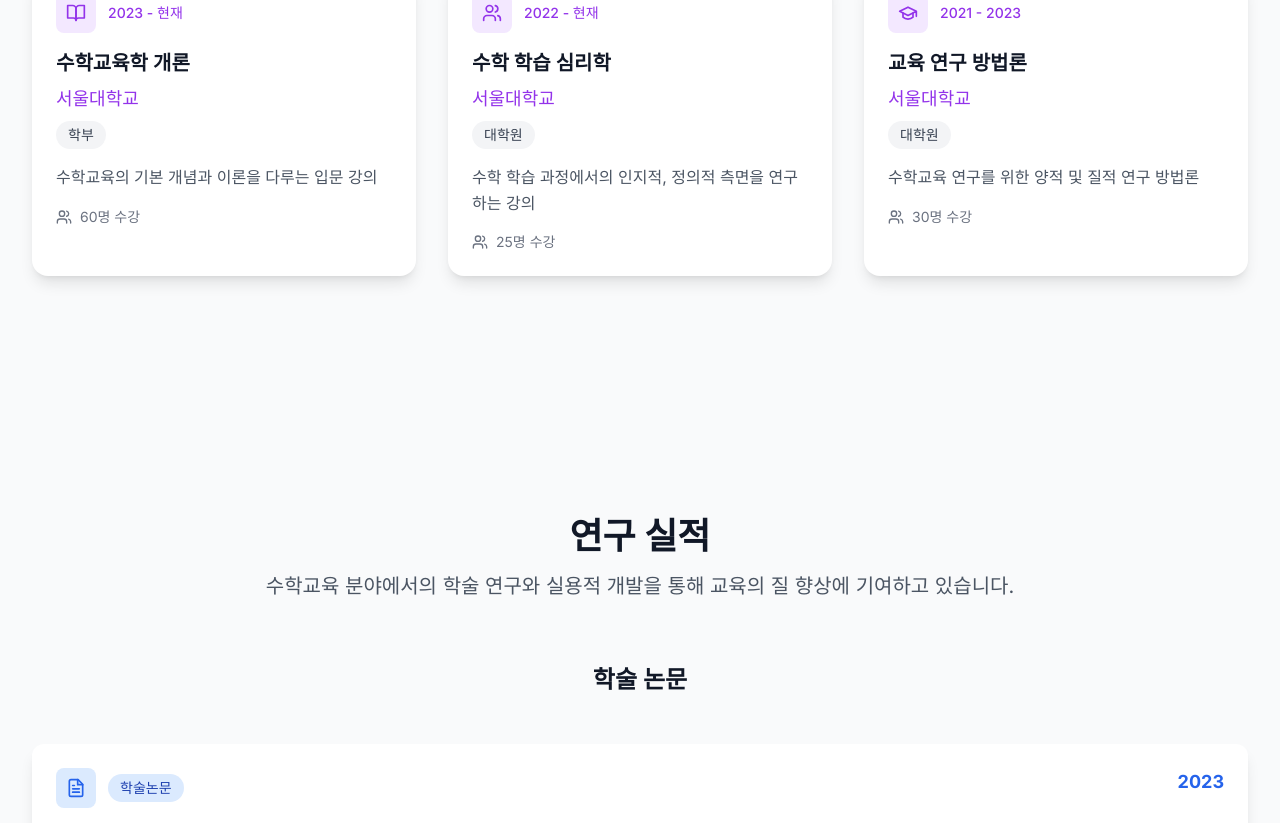
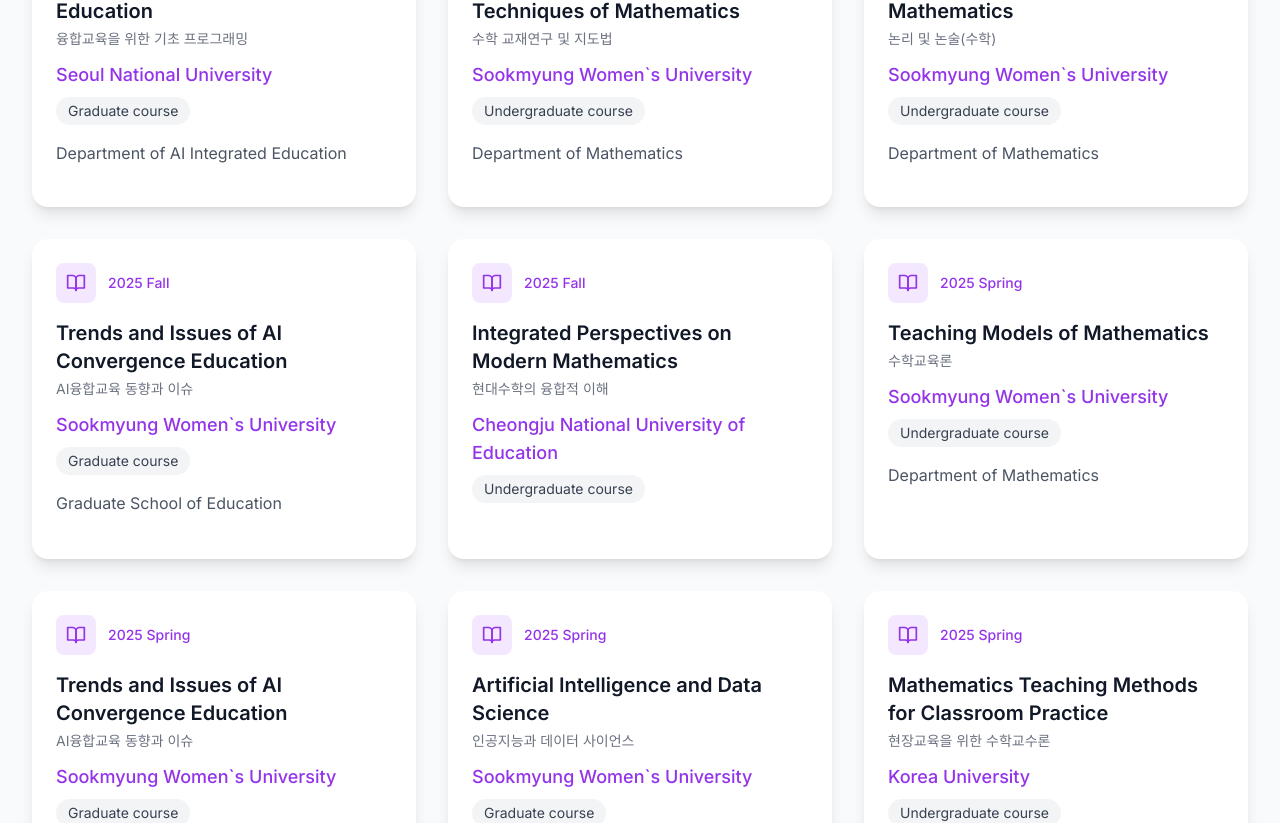
Before and after one commit to eduwang/about-me, a React (Vite) app: page / in a window 1280 px wide. Shown: the part 4177-5000 px from the top of the page. Built offline with nearby package versions, Linux system fonts and the light colour scheme.

Commit message:
Fix typos in Experience component and update Teaching component with new course details, including titles, institutions, periods, and descriptions for various courses. Remove student count display from Teaching component.

```diff
--- a/src/components/Experience.jsx
+++ b/src/components/Experience.jsx
@@ -17,7 +17,7 @@
       description: 'Teaching Mathematics Education Courses and AI Integrated Education Courses',
       achievements: [
         <span key="ai-course">Teaching Models of Mathematics<br />수학교육론</span>,
-        <span key="ai-course">Teaching MMaterials and Teaching Techniques of Mathematcs<br />수학 교재연구 및 지도법</span>,
+        <span key="ai-course">Teaching Materials and Teaching Techniques of Mathematcs<br />수학 교재연구 및 지도법</span>,
         <span key="ai-course">Logic and Logical Writing in Mathematics<br />논리 및 논술(수학)</span>,
         <span key="ai-course">Artificial Intelligence and Data Science<br />인공지능과 데이터 사이언스 </span>,
         <span key="ai-course">Trends and Issues of AI Convergence Education<br />AI융합교육 동향과 이슈</span>,
--- a/src/components/Teaching.jsx
+++ b/src/components/Teaching.jsx
@@ -11,32 +11,86 @@
 
   const courses = [
     {
-      title: '수학교육학 개론',
-      institution: '서울대학교',
-      period: '2023 - 현재',
-      level: '학부',
-      description: '수학교육의 기본 개념과 이론을 다루는 입문 강의',
-      students: '60명',
+      title: 'Basic Programming for Integrated Education',
+      titleKorean: '융합교육을 위한 기초 프로그래밍',
+      institution: 'Seoul National University',
+      period: '2025 Fall',
+      level: 'Graduate course',
+      description: 'Department of AI Integrated Education',
       icon: <BookOpen className="w-5 h-5" />
     },
     {
-      title: '수학 학습 심리학',
-      institution: '서울대학교',
-      period: '2022 - 현재',
-      level: '대학원',
-      description: '수학 학습 과정에서의 인지적, 정의적 측면을 연구하는 강의',
-      students: '25명',
-      icon: <Users className="w-5 h-5" />
+      title: 'Teaching Materials and Teaching Techniques of Mathematics',
+      titleKorean: '수학 교재연구 및 지도법',
+      institution: 'Sookmyung Women`s University',
+      period: '2025 Fall',
+      level: 'Undergraduate course',
+      description: 'Department of Mathematics',
+      icon: <BookOpen className="w-5 h-5" />
     },
     {
-      title: '교육 연구 방법론',
-      institution: '서울대학교',
-      period: '2021 - 2023',
-      level: '대학원',
-      description: '수학교육 연구를 위한 양적 및 질적 연구 방법론',
-      students: '30명',
-      icon: <GraduationCap className="w-5 h-5" />
-    }
+      title: 'Logic and Logical Writing in Mathematics',
+      titleKorean: '논리 및 논술(수학)',
+      institution: 'Sookmyung Women`s University',
+      period: '2025 Fall',
+      level: 'Undergraduate course',
+      description: 'Department of Mathematics',
+      icon: <BookOpen className="w-5 h-5" />
+    },
+    {
+      title: 'Trends and Issues of AI Convergence Education',
+      titleKorean: 'AI융합교육 동향과 이슈',
+      institution: 'Sookmyung Women`s University',
+      period: '2025 Fall',
+      level: 'Graduate course',
+      description: 'Graduate School of Education',
+      icon: <BookOpen className="w-5 h-5" />
+    },
+    {
+      title: 'Integrated Perspectives on Modern Mathematics',
+      titleKorean: '현대수학의 융합적 이해',
+      institution: 'Cheongju National University of Education',
+      period: '2025 Fall',
+      level: 'Undergraduate course',
+      description: '',
+      icon: <BookOpen className="w-5 h-5" />
+    },
+    {
+      title: 'Teaching Models of Mathematics',
+      titleKorean: '수학교육론',
+      institution: 'Sookmyung Women`s University',
+      period: '2025 Spring',
+      level: 'Undergraduate course',
+      description: 'Department of Mathematics',
+      icon: <BookOpen className="w-5 h-5" />
+    },
+    {
+      title: 'Trends and Issues of AI Convergence Education',
+      titleKorean: 'AI융합교육 동향과 이슈',
+      institution: 'Sookmyung Women`s University',
+      period: '2025 Spring',
+      level: 'Graduate course',
+      description: 'Graduate School of Education',
+      icon: <BookOpen className="w-5 h-5" />
+    },
+    {
+      title: 'Artificial Intelligence and Data Science',
+      titleKorean: '인공지능과 데이터 사이언스',
+      institution: 'Sookmyung Women`s University',
+      period: '2025 Spring',
+      level: 'Graduate course',
+      description: 'Graduate School of Education',
+      icon: <BookOpen className="w-5 h-5" />
+    },
+    {
+      title: 'Mathematics Teaching Methods for Classroom Practice',
+      titleKorean: '현장교육을 위한 수학교수론',
+      institution: 'Korea University',
+      period: '2025 Spring',
+      level: 'Undergraduate course',
+      description: 'Department of Mathematics Education',
+      icon: <BookOpen className="w-5 h-5" />
+    },
   ]
 
   return (
@@ -54,7 +108,7 @@
 
         {/* Courses */}
         <div className="mb-20">
-          <h3 className="text-2xl font-semibold text-gray-900 text-center mb-12">강의 과목</h3>
+          <h3 className="text-2xl font-semibold text-gray-900 text-center mb-12"></h3>
           <div className="grid lg:grid-cols-3 gap-8">
             {courses.map((course, index) => (
               <motion.div
@@ -76,16 +130,13 @@
                   </div>
                 </div>
 
-                <h4 className="text-xl font-semibold text-gray-900 mb-2">{course.title}</h4>
+                <h4 className="text-xl font-semibold text-gray-900 mb-1">{course.title}</h4>
+                <p className="text-sm text-gray-500 mb-3">{course.titleKorean}</p>
                 <p className="text-lg font-medium text-purple-600 mb-2">{course.institution}</p>
                 <span className="inline-block px-3 py-1 bg-gray-100 text-gray-700 text-sm rounded-full mb-4">
                   {course.level}
                 </span>
                 <p className="text-gray-600 mb-4">{course.description}</p>
-                <div className="flex items-center space-x-2 text-sm text-gray-500">
-                  <Users className="w-4 h-4" />
-                  <span>{course.students} 수강</span>
-                </div>
               </motion.div>
             ))}
           </div>
```
